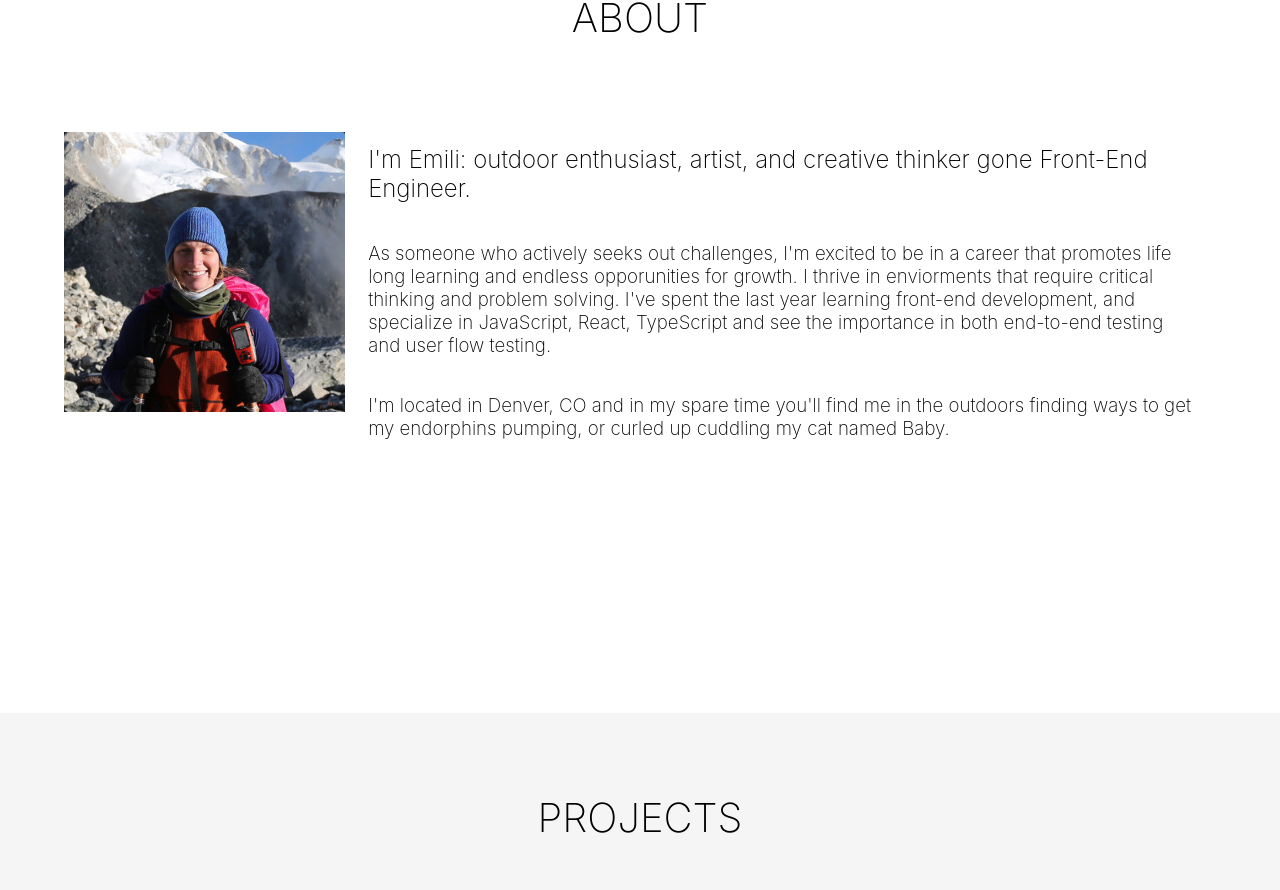
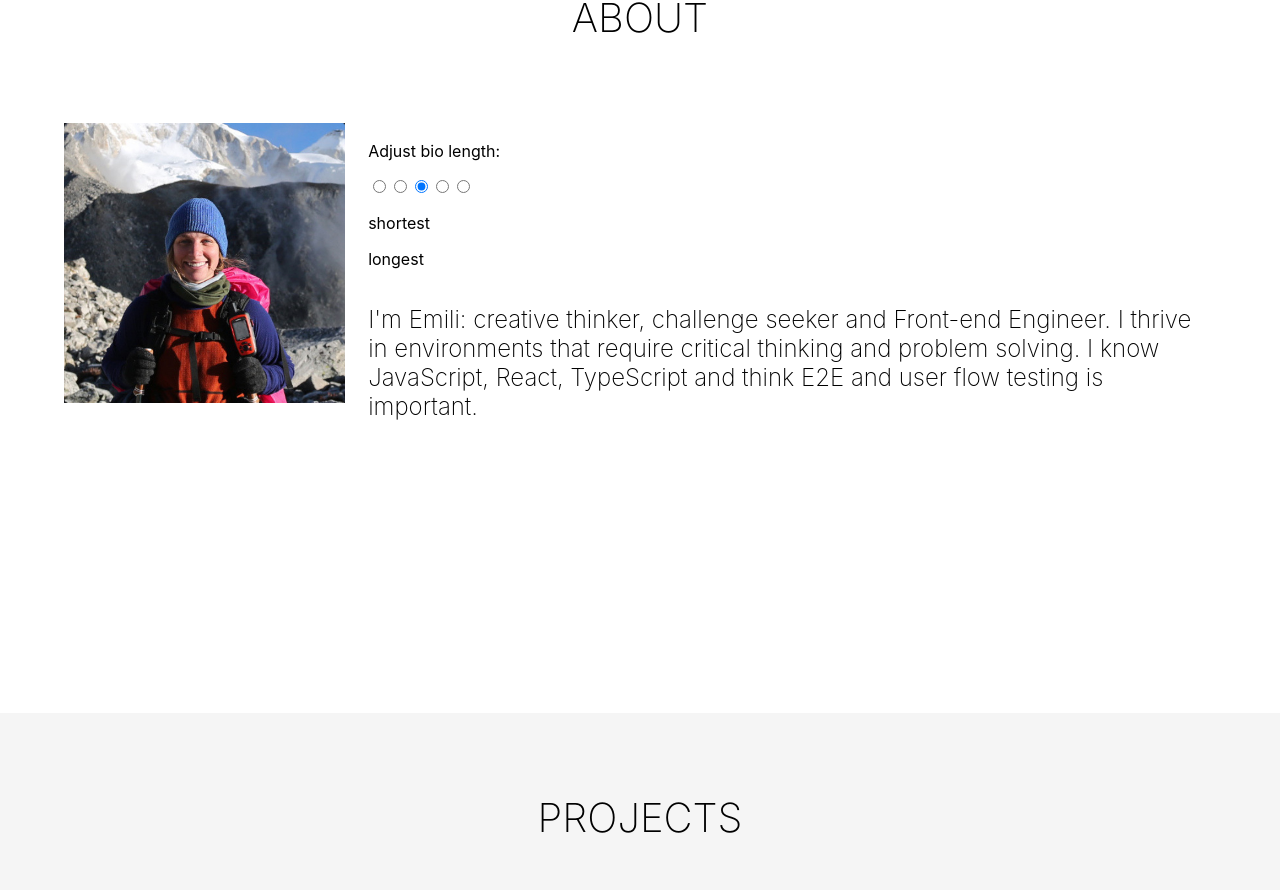
Before and after one commit to Ekaiman/Portfolio, a React (Create React App) app: page / in a window 1280 px wide. Shown: the part 923-1813 px from the top of the page. Built offline with nearby package versions, Linux system fonts and the light colour scheme; grey boxes are pictures that could not be loaded.

Commit message:
Add radio to change bio length

```diff
--- a/src/Components/About/About.js
+++ b/src/Components/About/About.js
@@ -8,6 +8,17 @@ const About = ({ setElementInView, elementInView }) => {
   const control = useAnimation()
   const [ref, inView] = useInView()
   const [ref1, inView1] = useInView()
+  const [bioLength, setBioLength] = useState('mid')
+
+  const emiliAbout = {
+    short: 'Im Emili: creative thinker and problem solver',
+    shortMid:
+      "I'm Emili: creative thinker gone Front-end Engineer.  I know JavaScript and React really well.",
+    mid: "I'm Emili: creative thinker, challenge seeker and Front-end Engineer. I thrive in environments that require critical thinking and problem solving. I know JavaScript, React, TypeScript and think E2E and user flow testing is important.",
+    midLong:
+      "I'm Emili: artist, and creative thinker gone Front-end Engineer. As someone who actively seeks out challenges, I'm excited to be in a career that promotes life long learning and endless opportunities for growth. I thrive in environments that require critical thinking and problem solving. I've spent the last year learning front-end development and specialize in JavaScript, React, TypeScript and see importance in both end-to-end and user flow testing. I'm located in Denver, CO.",
+    long: "I'm Emili: outdoor enthusiast, artist, and creative thinker gone Front-end Engineer. As someone who actively seeks out challenges, I'm excited to be in a career that promotes life long learning and endless opportunities for growth. I thrive in environments that require critical thinking and problem solving. I've spent the last year learning front-end development and specialize in JavaScript, React, TypeScript and see importance in both end-to-end and user flow testing. I'm located in Denver, CO and in my spare time you'll find me in the outdoors finding ways to get my endorphins pumping, in a ceramics studio, or curled up cuddling my cat named baby."
+  }
 
   const boxVariantLeft = {
     visible: { x: 0, opacity: 1 },
@@ -59,23 +70,63 @@ const About = ({ setElementInView, elementInView }) => {
           transition={{ ease: [1, -0.65, 0, 2.25], duration: 2, delay: 0.3 }}
           className='about-items'
         >
-          <h2 className='about-words'>
-            I'm Emili: outdoor enthusiast, artist, and creative thinker gone
-            Front-End Engineer.
-          </h2>
-          <h3 className='about-words'>
-            As someone who actively seeks out challenges, I'm excited to be in a
-            career that promotes life long learning and endless opporunities for
-            growth. I thrive in enviorments that require critical thinking and
-            problem solving. I've spent the last year learning front-end
-            development, and specialize in JavaScript, React, TypeScript and see
-            the importance in both end-to-end testing and user flow testing.
-          </h3>
-          <h3 className='about-words'>
-            I'm located in Denver, CO and in my spare time you'll find me in the
-            outdoors finding ways to get my endorphins pumping, or curled up
-            cuddling my cat named Baby.
-          </h3>
+          <p>Adjust bio length:</p>
+          <div className='bio-length'>
+            <div className='radio-buttons'>
+              <input
+                type='radio'
+                value='short'
+                className='short'
+                name='length'
+                onClick={() => {
+                  setBioLength('short')
+                }}
+              />
+              <input
+                type='radio'
+                value='shortMid'
+                className='shortMid'
+                name='length'
+                onClick={() => {
+                  setBioLength('shortMid')
+                }}
+              />
+              <input
+                type='radio'
+                value='mid'
+                className='mid'
+                name='length'
+                defaultChecked={true}
+                onClick={() => {
+                  setBioLength('mid')
+                }}
+              />
+              <input
+                type='radio'
+                value='midLong'
+                className='midLong'
+                name='length'
+                onClick={() => {
+                  setBioLength('midLong')
+                }}
+              />
+              <input
+                type='radio'
+                value='long'
+                className='long'
+                name='length'
+                onClick={() => {
+                  setBioLength('long')
+                }}
+              />
+            </div>
+            <div className='short-long'>
+              <p>shortest</p>
+              <p>longest</p>
+            </div>
+          </div>
+
+          <h2 className='about-words'>{emiliAbout[bioLength]}</h2>
         </motion.section>
       </motion.section>
     </div>
```
